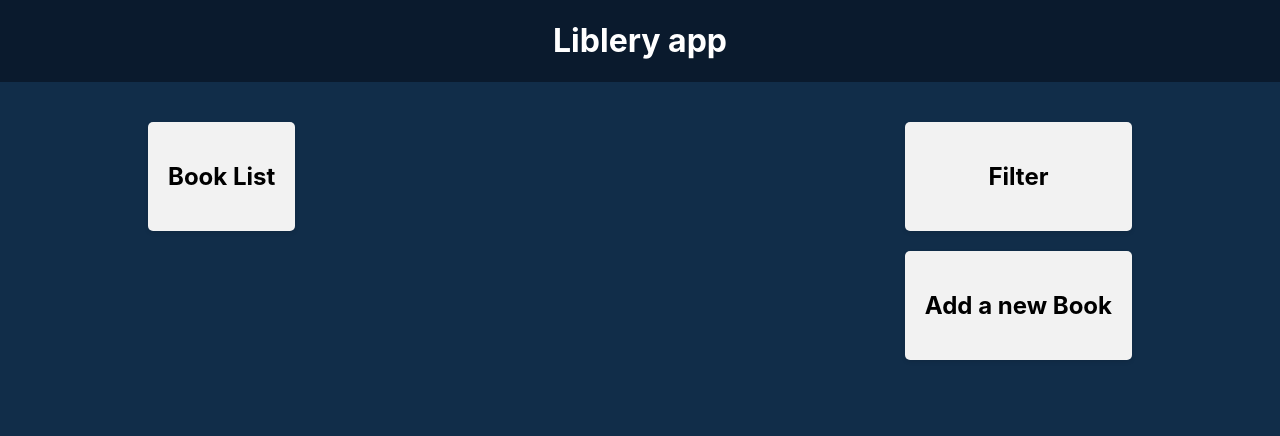
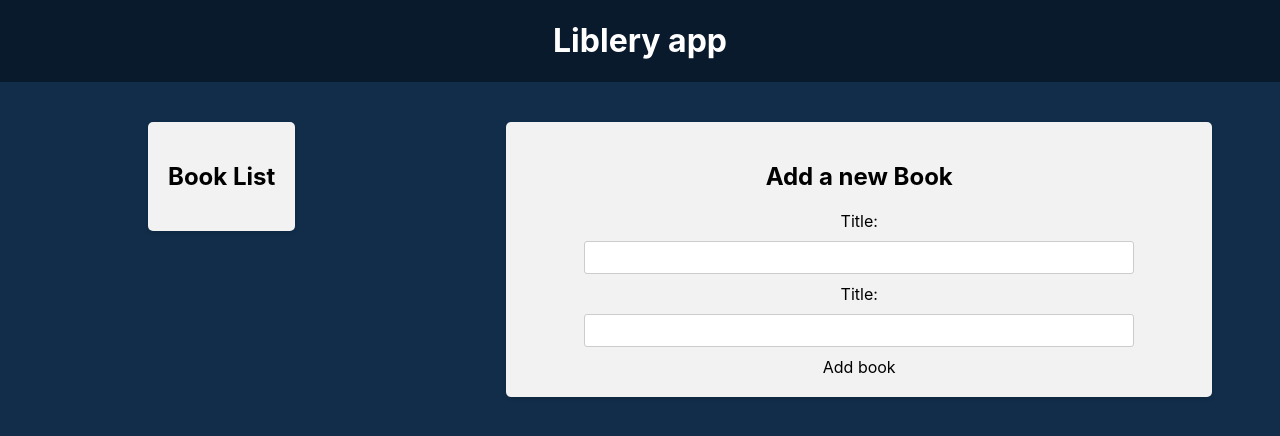
Before and after one commit to mishok2004/30-react-redux, a React (Create React App) app in the folder frontend/: page / in a window 1280 px wide. Shown: the top 436 px of the page. Built offline with nearby package versions, Linux system fonts and the light colour scheme.

Commit message:
add Bookfor, BookList

```diff
--- a/frontend/src/App.js
+++ b/frontend/src/App.js
@@ -10,11 +10,11 @@ function App() {
         <h1>Liblery app</h1>
       </header>
       <main className="app-main">
-        <div className="app-left-colump">
+        <div className="app-left-column">
           <BookList />
         </div>
-        <div className="app-right-colum">
-          <Filter />
+        <div className="app-right-column">
+          {/* <Filter /> */}
           <BookForm />
         </div>
       </main>
--- a/frontend/src/components/BookForm/BookForm.js
+++ b/frontend/src/components/BookForm/BookForm.js
@@ -1,7 +1,45 @@
+import { useState } from 'react'
+import './BookForm.css'
+
 const BookForm = () => {
+  const [title, setTitle] = useState('')
+  const [author, setAuthor] = useState('')
+
+  const handleSubmit = (e) => {
+    e.preventDefauit()
+    if (title && author) {
+      //
+      console.log(title, author)
+      setTitle('')
+      setAuthor('')
+    }
+  }
+
   return (
     <div className="app-block book-form">
       <h2>Add a new Book</h2>
+      <form onSubmit={handleSubmit}>
+        <div>
+          <label htmlFor="title">Title:</label>
+          <input
+            type="text"
+            id="title"
+            value={title}
+            onChange={(e) => setTitle(e.target.value)}
+          />
+        </div>
+
+        <div>
+          <label htmlFor="author">Title:</label>
+          <input
+            type="text"
+            id="author"
+            value={author}
+            onChange={(e) => setAuthor(e.target.value)}
+          />
+        </div>
+        <buton type="submit">Add book</buton>
+      </form>
     </div>
   )
 }
--- a/frontend/src/components/BookList/BookList.js
+++ b/frontend/src/components/BookList/BookList.js
@@ -1,3 +1,5 @@
+import './BookList.css'
+
 const BookList = () => {
   return (
     <div className="app-block book-list">
--- a/frontend/src/components/Filter/Filter.js
+++ b/frontend/src/components/Filter/Filter.js
@@ -1,3 +1,5 @@
+import './Filter.css'
+
 const Filter = () => {
   return (
     <div className="app-block filter">
```
